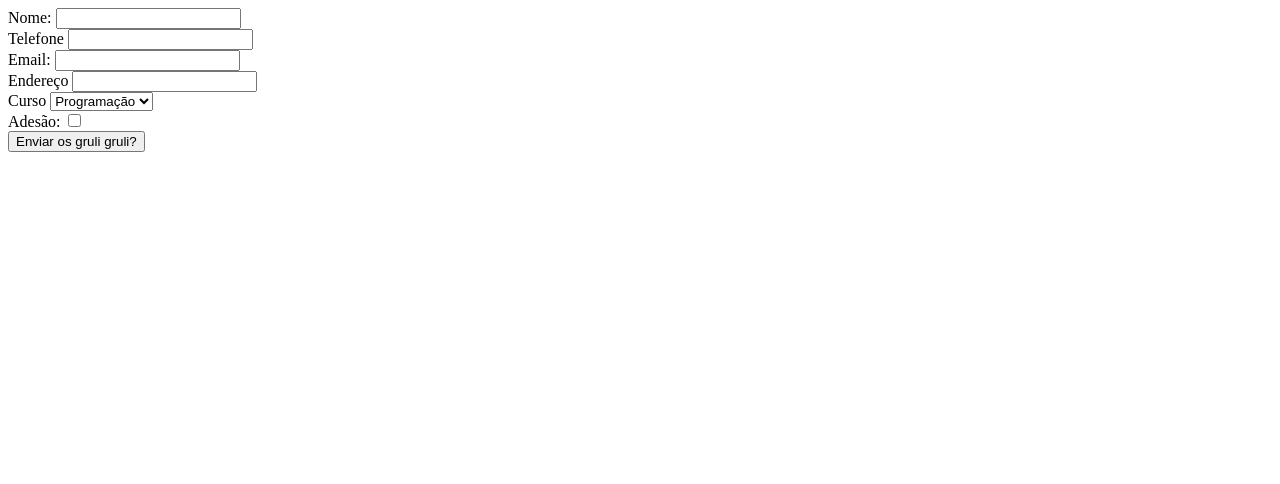
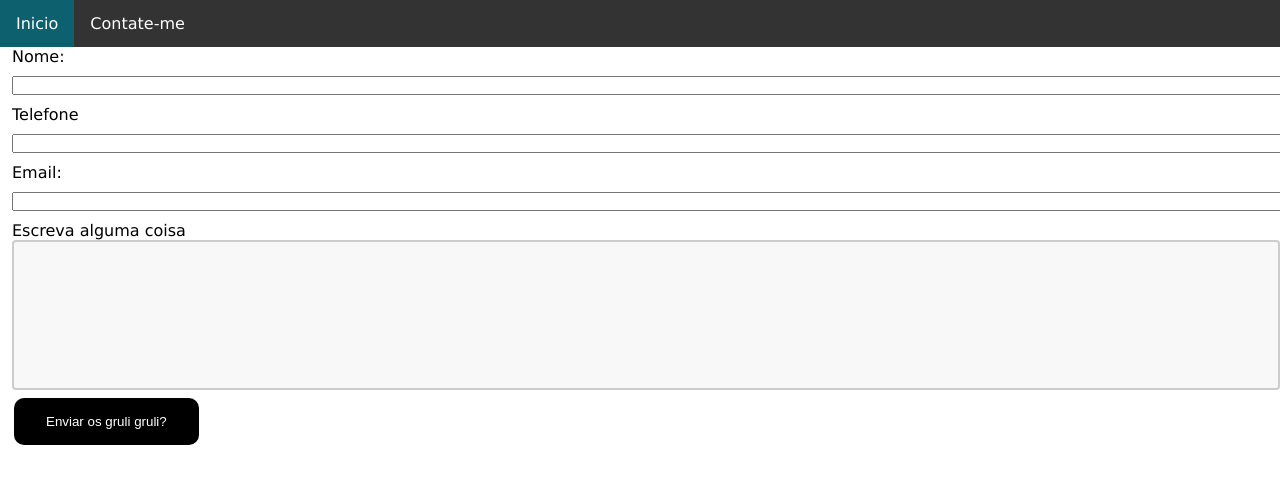
Before and after one commit to pHNeutro14/atv1-16-11-2024-GT, a Flask app: page /contato in a window 1280 px wide. Shown: the top 484 px of the page. Run offline with Flask 3, Linux system fonts and the light colour scheme.

Commit message:
Terceira e quase acabandogit add .

```diff
--- /dev/null
+++ b/static/css/style.css
@@ -0,0 +1,76 @@
+* {
+    margin: 0;
+    padding: 0;
+}
+
+body {
+    font-family: 'Lucida Sans', 'Lucida Sans Regular', 'Lucida Grande', 'Lucida Sans Unicode', Geneva, Verdana, sans-serif;
+}
+
+ul {
+    list-style-type: none;
+    margin: 0;
+    padding: 0;
+    overflow: hidden;
+    background-color: #333;
+}
+
+li {
+    float: left;
+}
+
+li a {
+    display: block;
+    color: white;
+    text-align: center;
+    padding: 14px 16px;
+    text-decoration: none;
+}
+
+li a:hover {
+    background-color: #0d606e;
+    transition: all;
+    transition-duration: 0.4s;
+}
+
+.div-forms {
+    margin-left: 12px;
+}
+
+input, label {
+    margin-top: 10px;
+    margin-bottom: 10px;
+    width: 100%;
+}
+
+input:focus {
+    border: 3px solid #555;
+}
+
+textarea {
+    width: 100%;
+    height: 150px;
+    padding: 12px 20px;
+    box-sizing: border-box;
+    border: 2px solid #ccc;
+    border-radius: 4px;
+    background-color: #f8f8f8;
+    resize: none;
+}
+
+button {
+    background-color: #000000;
+    border: none;
+    color: white;
+    padding: 16px 32px;
+    text-decoration: none;
+    margin: 4px 2px;
+    cursor: pointer;
+    border-radius: 10px;
+}
+
+button:hover{
+    background-color: #29c24a;
+    transition: all;
+    transition-duration: 0.2s;
+}
--- a/templates/contato.html
+++ b/templates/contato.html
@@ -3,9 +3,22 @@
 <head>
     <meta charset="UTF-8">
     <meta name="viewport" content="width=device-width, initial-scale=1.0">
-    <title>Document</title>
+    <title>Contato</title>
+    <link rel="stylesheet" href="../static/css/style.css">
 </head>
 <body>
+
+    <header>
+        <div class="nav-bar">
+            <nav>
+                <ul>
+                    <li><a href="/">Inicio</a></li>
+                    <li><a href="contato">Contate-me</a></li>
+                </ul>
+            </nav>
+        </div>
+    </header>
+    <div class="div-forms">
         <form action="msgenviar" method="get">
             <label for ="nome_user">Nome:</label>
             <input type="text" id="nome_user" name="nome_user" required><br>
@@ -16,18 +29,11 @@
             <label for ="email_user">Email:</label>
             <input type="email" id="email" name="email_user" required></br>
 
-        <label for ="endereco">Endereço</label>
-        <input type="text" id="endereco" name="endereco" required><br>
+            <label for ="comentarios">Escreva alguma coisa</label>
+            <textarea id="comentarios" name="comentarios" required></textarea><br>
 
-        <label for="curso">Curso</label>
-        <select name="curso" id="curso">
-            <option value="programacao">Programação</option>
-            <option value="design">Design</option>
-            <option value="eletronica">Eletrônica</option>
-        </select><br>
-        <label for="adesao">Adesão:</label>
-        <input type="checkbox" id="adesao" name="adesao" required><br>
             <button type="submit">Enviar os gruli gruli?</button>
         </form>
+    </div>
 </body>
 </html>
--- a/templates/msg.html
+++ b/templates/msg.html
@@ -3,7 +3,7 @@
 <head>
     <meta charset="UTF-8">
     <meta name="viewport" content="width=device-width, initial-scale=1.0">
-    <title>Document</title>
+    <title>Deu certo!!</title>
 </head>
 <body>
     <h1>Mensagem enviada com sucesso!!</h1>
```
Also changed, not shown: templates/index.html (+10 -6 lines). Lines whose indentation alone changed are shown as unchanged.
